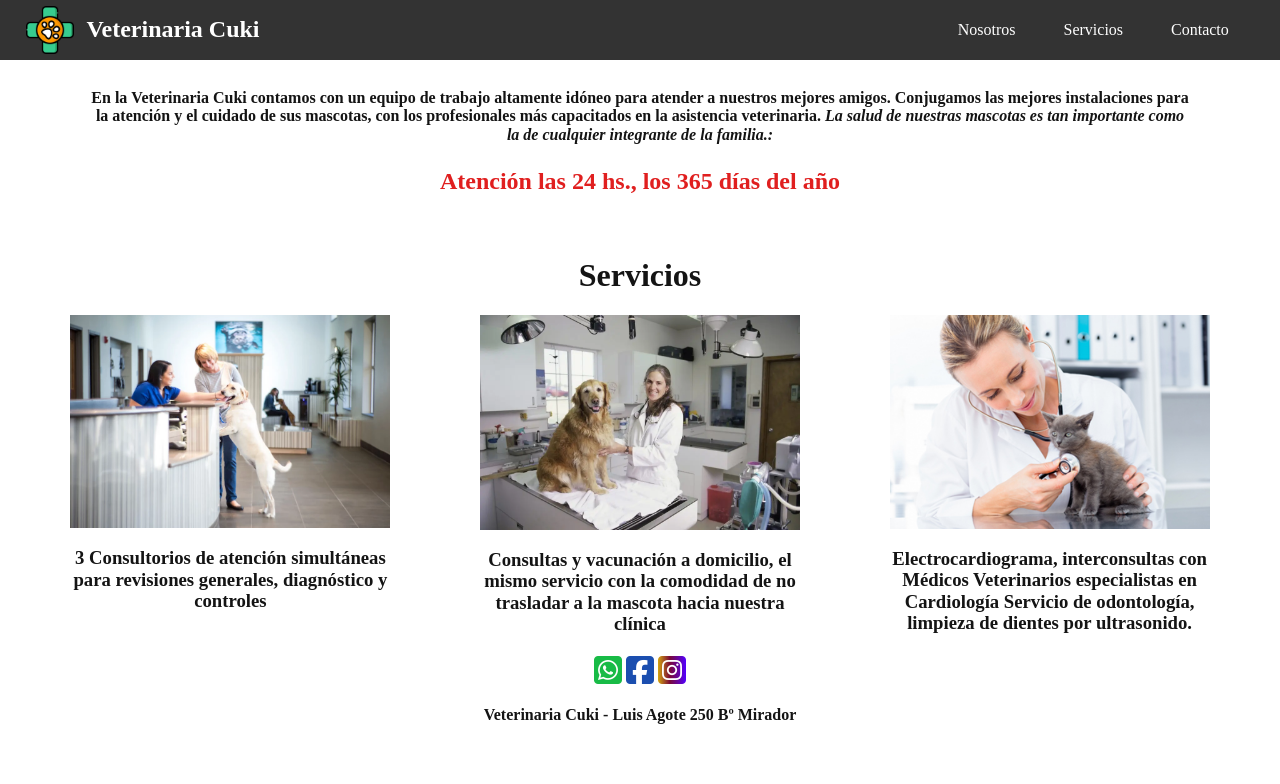
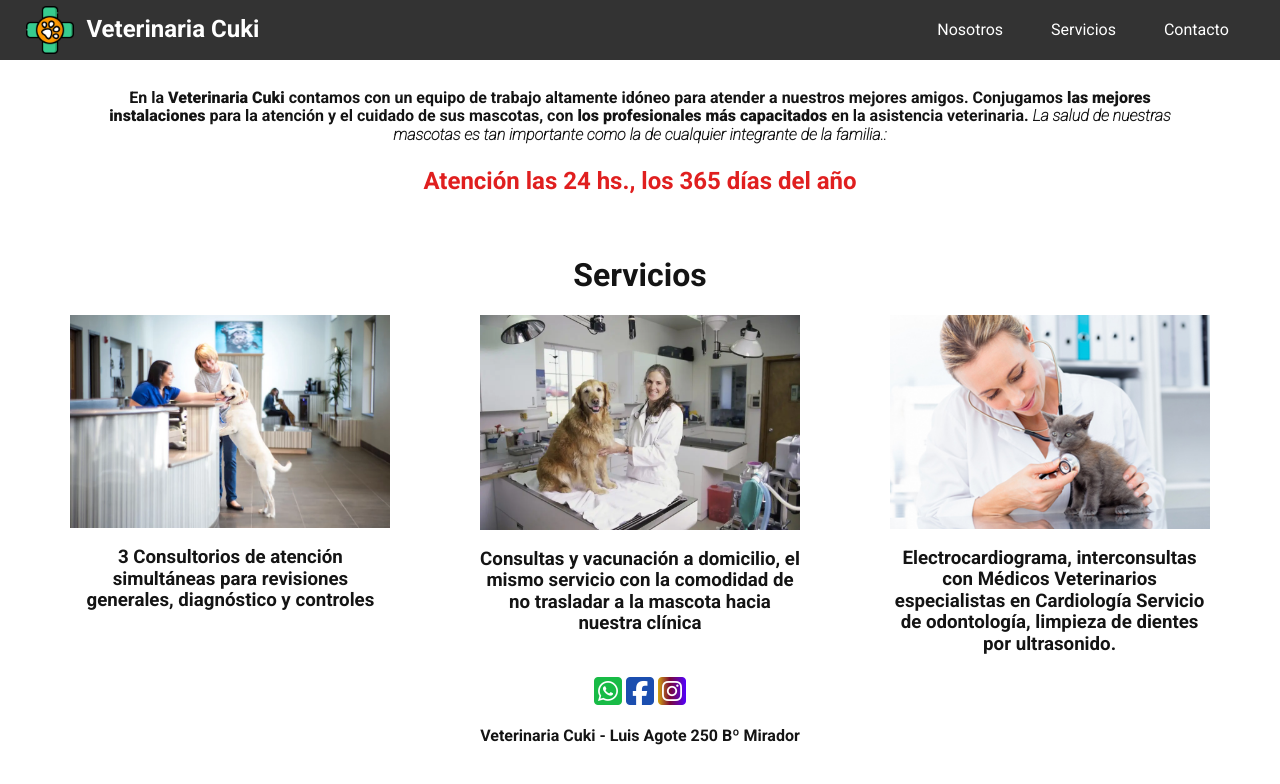
Before and after one commit to Junior-AA/desafio-evolutivo, a plain HTML site: page index.html in a window 1280 px wide. Drawn offline with Linux system fonts and the light colour scheme.

Commit message:
add font roboto

```diff
--- a/style.css
+++ b/style.css
@@ -1,5 +1,5 @@
 /*! Esta hoja de estilo no es responsive !*/
-
+@import url('https://fonts.googleapis.com/css2?family=Montserrat:wght@100&family=Poppins:wght@100;300;400&family=Roboto:ital,wght@0,400;0,700;0,900;1,100&display=swap');
 :root {
   --primary-color: hsl(23, 64%, 52%);
   --secondary-color: hsl(134, 52%, 38%);
@@ -7,6 +7,7 @@
   --gray-color: hsl(0, 0%, 20%);
   --ligth-color: hsl(0, 0%, 100%);
   --alert-color: hsl(0, 76%, 50%);
+  --text-font:  'Roboto', sans-serif;
 
   --whatsapp-color: rgb(24, 187, 70);
   --facebook-color: rgb(27, 78, 175);
@@ -19,6 +20,7 @@
 }
 
 * {
+  font-family: var(--text-font);
   color: var(--dark-color);
 }
 
```
